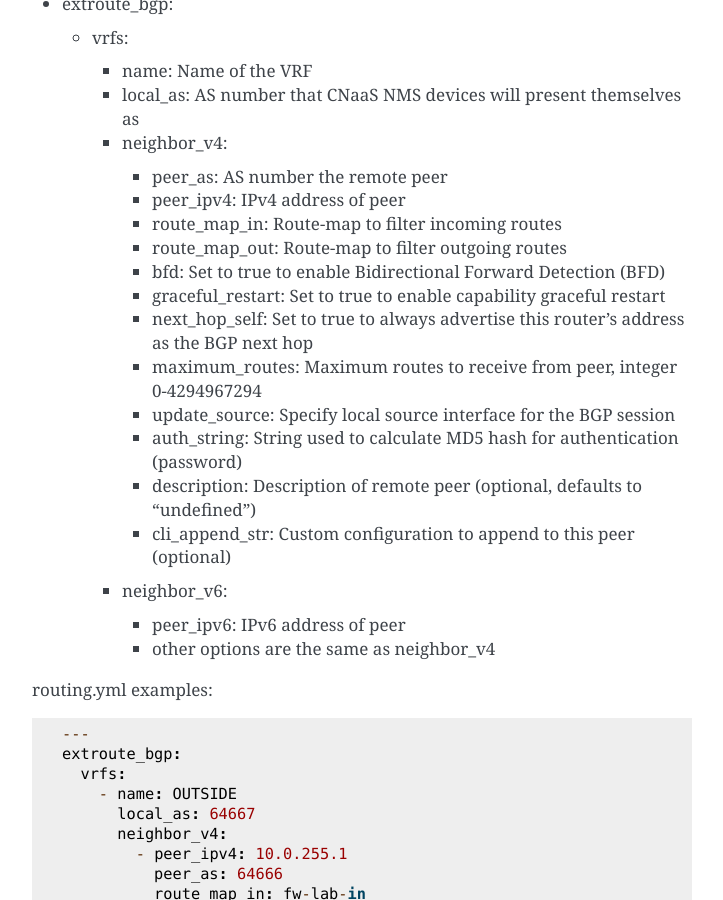
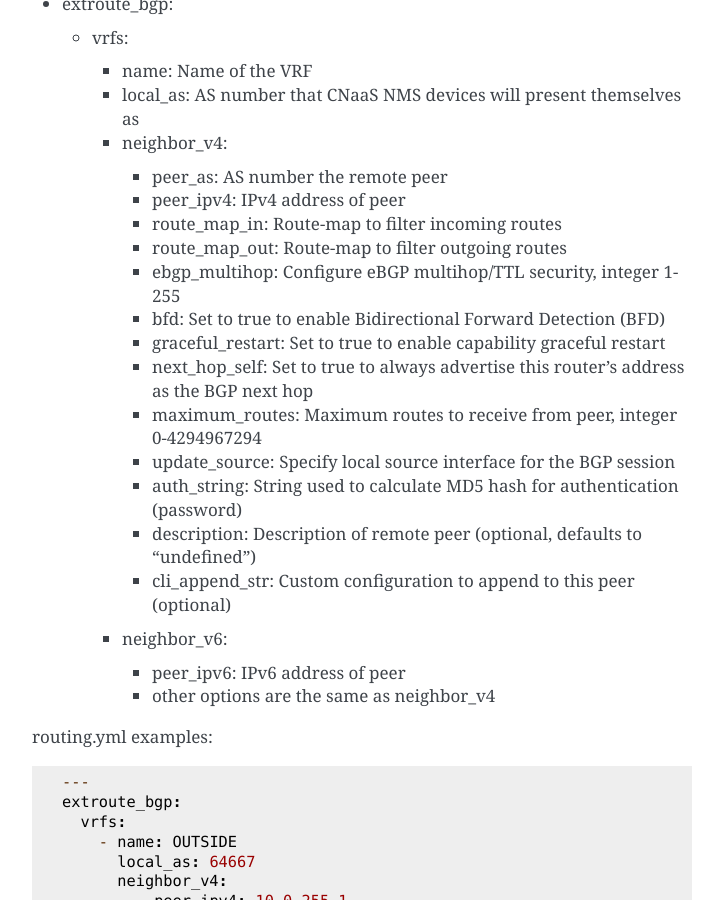
Before and after one commit to SUNET/cnaas-nms, a Sphinx documentation site: the page built from docs/reporef/index.rst, in a window 1280 px wide and 900 px high, scrolled down 3927 px. Shown: the whole window, without its empty margins (388-1111 px from the left). Built offline with Sphinx 7.4.7, drawn with Linux system fonts in a browser that asks for light colours.

Commit message:
Docs for ebgp_multihop

```diff
--- a/docs/reporef/index.rst
+++ b/docs/reporef/index.rst
@@ -203,6 +203,7 @@ Can contain the following dictionaries with specified keys:
       * peer_ipv4: IPv4 address of peer
       * route_map_in: Route-map to filter incoming routes
       * route_map_out: Route-map to filter outgoing routes
+      * ebgp_multihop: Configure eBGP multihop/TTL security, integer 1-255
       * bfd: Set to true to enable Bidirectional Forward Detection (BFD)
       * graceful_restart: Set to true to enable capability graceful restart
       * next_hop_self: Set to true to always advertise this router's address as the BGP next hop
```
